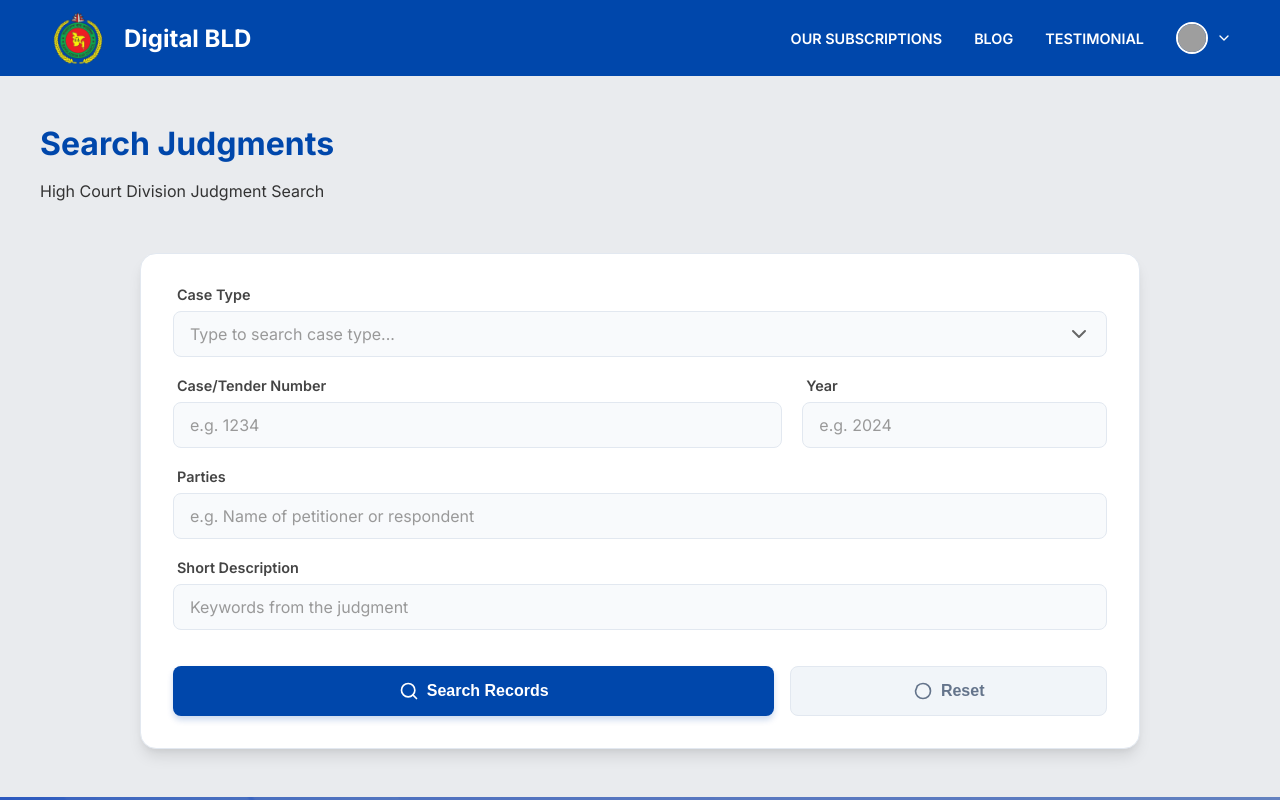
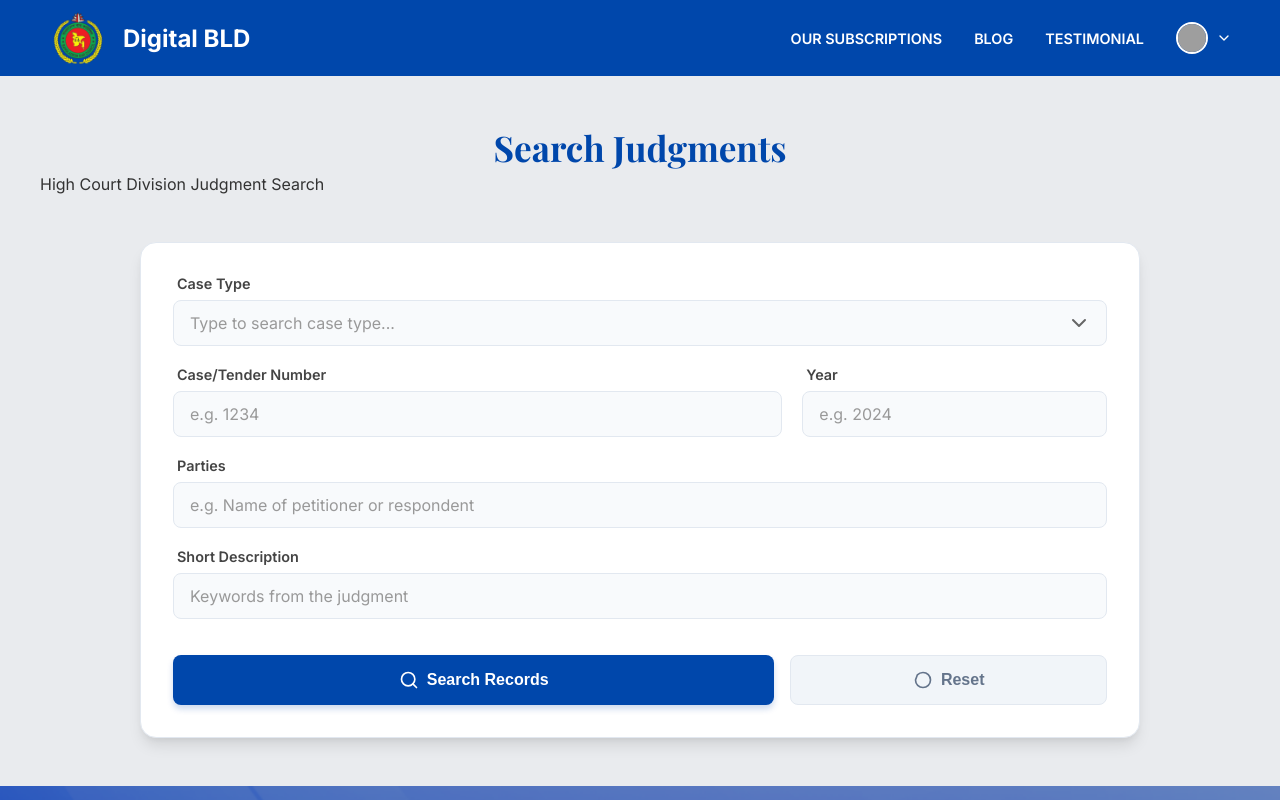
Before and after one commit to 1Sheikhhamza/case-search-app, a website: page index.html in a window 1280 px wide. Shown: the top 800 px of the page. Drawn offline with nearby package versions, Linux system fonts and the light colour scheme; grey boxes are pictures that could not be loaded; a script that the page names is missing.

Commit message:
Center header text and add home link

```diff
--- a/index.html
+++ b/index.html
@@ -23,10 +23,13 @@
 
     <header>
         <div class="logo-container">
-            <img src="logo.png" alt="Digital BLD" class="sc-logo">
-            <div class="brand-text">
-                <h1>Digital BLD</h1>
-            </div>
+            <a href="index.html"
+                style="text-decoration: none; display: flex; align-items: center; gap: 15px; color: inherit;">
+                <img src="logo.png" alt="Digital BLD" class="sc-logo">
+                <div class="brand-text">
+                    <h1>Digital BLD</h1>
+                </div>
+            </a>
         </div>
         <nav class="header-menu">
             <a href="#">OUR SUBSCRIPTIONS</a>
--- a/style.css
+++ b/style.css
@@ -136,22 +136,24 @@
 }
 
 .hero-section {
-    text-align: left;
+    text-align: center;
+    /* Centered as requested */
     width: 100%;
     max-width: 1200px;
     margin-bottom: 2rem;
+    color: #333;
 }
 
 .hero-section h2 {
-    font-size: 2rem;
+    font-family: 'Playfair Display', serif;
+    color: #0047AB;
+    font-size: 2.2rem;
     font-weight: 700;
-    margin-bottom: 1rem;
-    color: var(--primary-color);
+    margin-bottom: 0.2rem;
+    /* Reduced spacing */
 }
 
 .hero-section p {
-    font-size: 1rem;
-    line-height: 1.6;
     color: var(--text-color);
     max-width: 900px;
     margin-bottom: 1rem;
```
